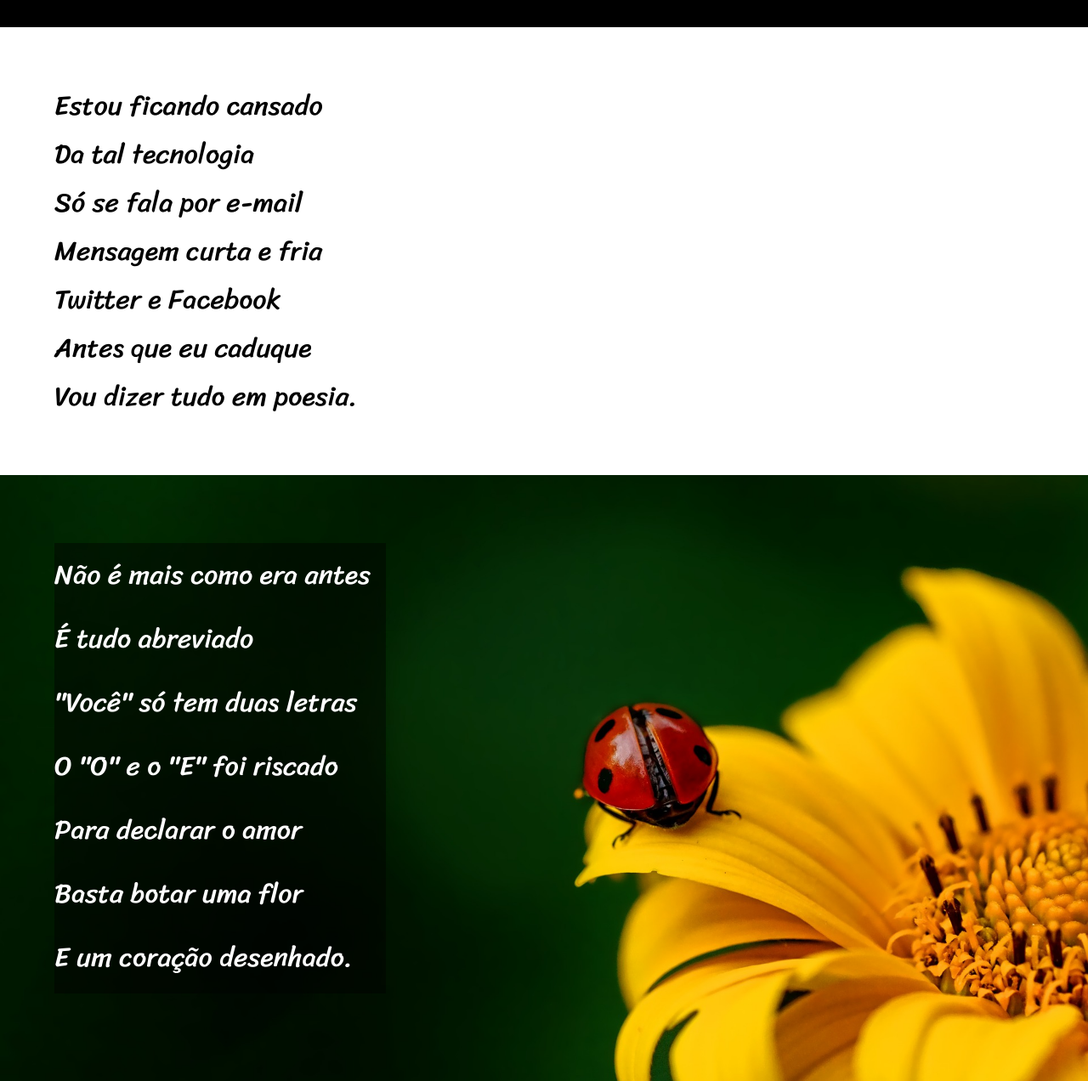
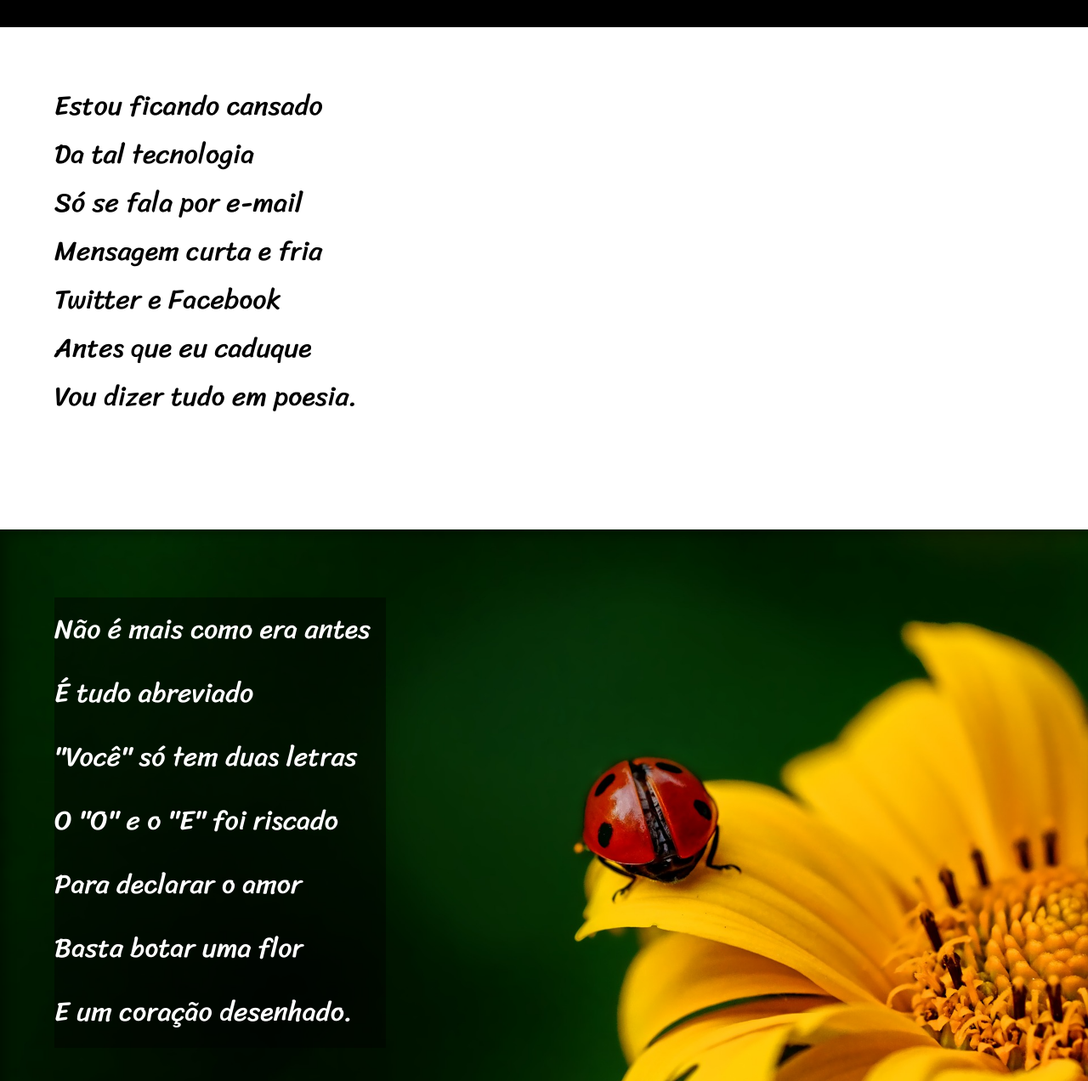
Before and after one commit to DanielMacedoSilva/Html-CSS, a plain HTML site: page Desafios/Desafio 012/index.html in a window 1280 px wide. Shown: the part 168-1440 px from the top of the page at 85% size. Drawn offline with Linux system fonts and the light colour scheme.

Commit message:
Detalhes

```diff
--- a/Desafios/Desafio 012/style.css
+++ b/Desafios/Desafio 012/style.css
@@ -78,6 +78,10 @@ body{
 
 }
 
+.conteudo-principal p {
+    padding-bottom: 2em;
+}
+
 .imagem-paralax1{
     height:800px;
     background-image: url(imagens/background001.jpg);
@@ -96,6 +100,10 @@ body{
     background-attachment: fixed;
 }
 
+.imagem-paralax1, .imagem-paralax2{
+    box-shadow: inset 6px 6px 13px 0px rgba(0, 0, 0, 0.342);
+}
+
 .texto-paralax{
     position: relative;
     top: 10%;
@@ -110,6 +118,7 @@ body{
     display: flex;
     justify-items: flex-start;
 }
+
 
 footer{
     height: 40px;
```
Also changed, not shown: Desafios/Desafio 012/index.html (+2 -2 lines).
